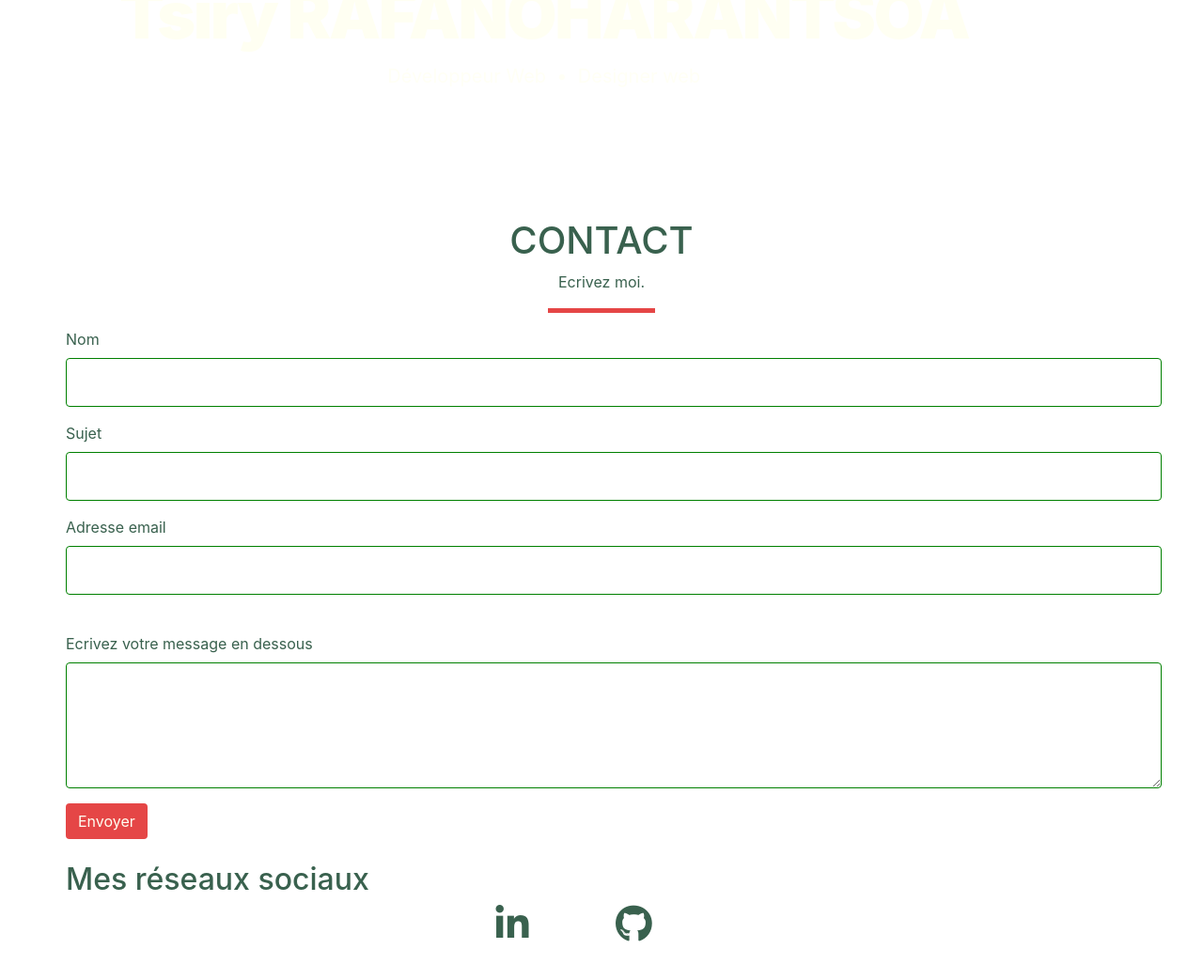
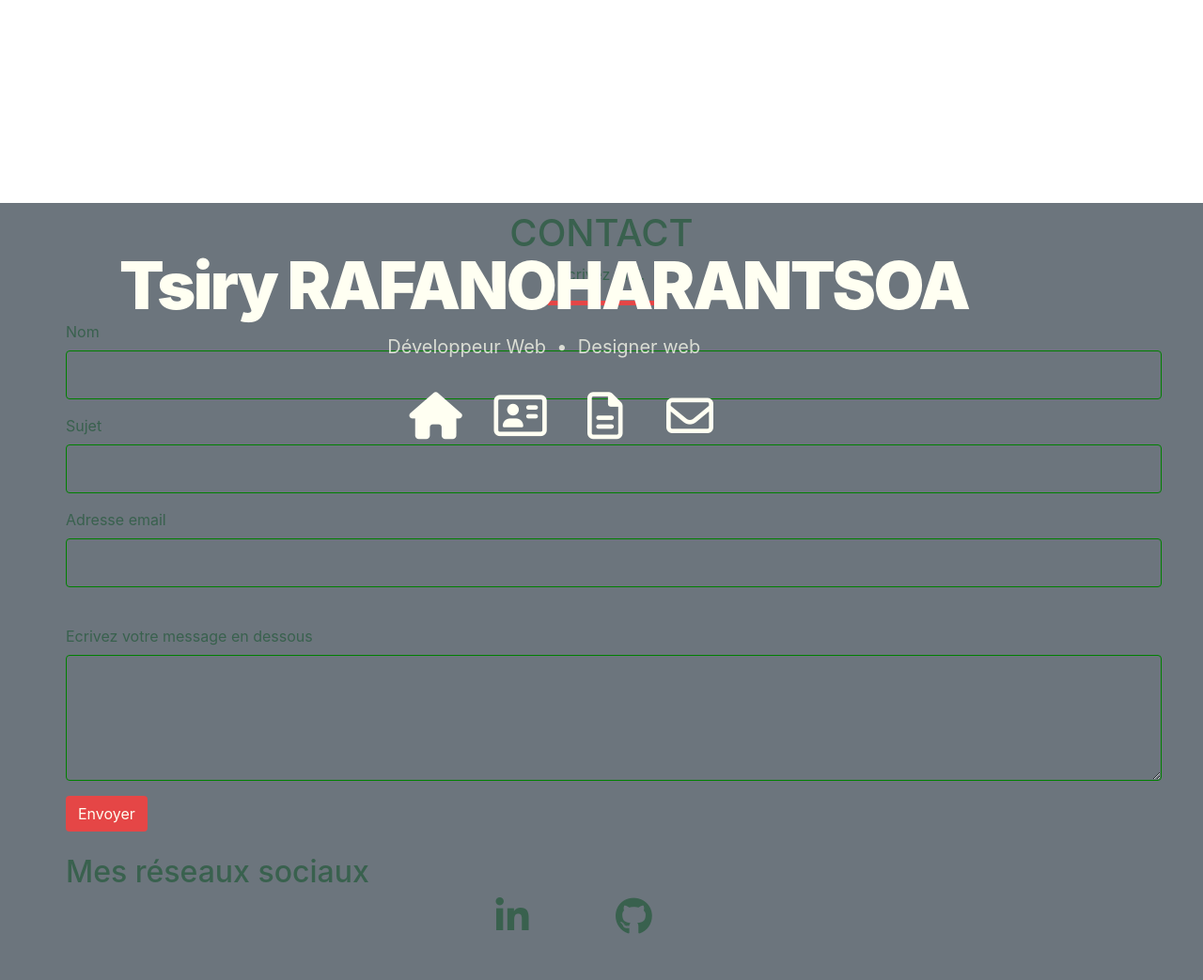
Before and after one commit to TRAFANOHARANTSOA/monportfolio, a PHP site: page /contacform.php in a window 1280 px wide. Shown: the whole page at 94% size. After the commit the page ends 994 px from the top, so only its background shows below. Run offline with PHP 8.4, Linux system fonts and the light colour scheme; some libraries are stand-ins or nearby versions.

Commit message:
modif position header

```diff
--- a/contacform.php
+++ b/contacform.php
@@ -1,8 +1,7 @@
 <?php session_start();?>
 <?php include 'header.php' ?>
-<section id="contact">
-
-            <div class="container  bg-transparent pt-2">
+<section id="contact" class="bg-secondary">
+    <div class="container  bg-transparent pt-2 formcontainer">
       <div class="page-header text-center">
         <h1>CONTACT</h1>
         <p>Ecrivez moi.</p>
--- a/header.php
+++ b/header.php
@@ -21,7 +21,7 @@
                 <ul class="">
                   <li><a href="index.php" class="icon brands"><i class="fas fa-home "></i><span class="label">Home</span></a></li>
                   <li><a href="#" class="icon brands "><i class="fas fa-address-card "></i><span class="label">A propos</span></a></li>
-                  <li><a href="#" class="icon brands "><i class="fas fa-wallet "></i><span class="label">Portfolio</span></a></li>
+                  <li><a href="#" class="icon brands "><i class="far fa-file-alt"></i><span class="label">Portfolio</span></a></li>
                   <li><a href="contacform.php" class="icon brands "><i class="fas fa-envelope" > </i><span class="label">Contact</span></a></li>
                 </ul>
               </nav>
--- a/main.css
+++ b/main.css
@@ -10,7 +10,6 @@ li a i{
 -webkit-transition: border-color 0.2s ease-in-out;
 -ms-transition: border-color 0.2s ease-in-out;
 transition: border-color 0.2s ease-in-out;
-border-bottom: dotted 1px;
 color: inherit;
 outline: 0;
 text-decoration: none;
@@ -18,9 +17,16 @@ text-decoration: none;
 a i:hover {
 border-color: transparent;
 }
-.fas{
-color:#FFFF;
+.fas, .far{
+color:#FFFFF2;
 font-size: 50px!important;
+}
+
+.fa-address-card, .fa-envelope{
+  font-weight: 500!important;
+}
+.fa-wallet{
+  font-weight: 600!important;
 }
 /* Wrapper */
 
@@ -50,7 +56,7 @@ width: 100%;
 
 #bg {
 -webkit-animation: bg 60s linear infinite;
-animation: bg 60s linear infinite;
+animation: bg 180s linear infinite;
 -webkit-backface-visibility: hidden;
 backface-visibility: hidden;
 -webkit-transform: translate3d(0,0,0);
@@ -78,7 +84,7 @@ transform: translate3d(-2250px,0,0);
 }
 
 #bg {
-background-size: 1600px auto;
+background-size: 1900px auto;
 width:7000px;
 }
 
@@ -163,7 +169,7 @@ opacity: 1;
 }
 }
 
-#header {
+#header, #header_contact {
 -webkit-animation: header 1s 2.25s forwards;
 animation: header 1s 2.25s forwards;
 -webkit-backface-visibility: hidden;
@@ -175,7 +181,7 @@ display: inline-block;
 opacity: 0;
 position: relative;
 text-align: center;
-top: -1em;
+top: 8em;
 vertical-align: middle;
 width: 90%;
 z-index: 999;
@@ -307,10 +313,25 @@ background-color: rgba(255, 255, 255, 0.35);
 color: #fff;
 }
 
-
-
 #header nav a span {
 display: none;
+}
+
+@media (){
+  #header_contact {
+    top : 2em;
+    }
+    #header h1 {
+    color:#39614E;
+    }
+
+    #header p {
+    color:#e54646;
+    }
+    .fas, .far{
+    color:#39614E;
+    font-size: 50px!important;
+    }
 }
 /*a/
 a {
@@ -350,8 +371,10 @@ font-weight: 400;
 /*CONTACT*/
 #contact{
 z-index: 999;
-margin-top: 25vh;
 color: #39614E;
+}
+.formcontainer{
+  margin-top:24vh;
 }
 .rupture {
   height:5px;
```
Lines whose indentation alone changed are shown as unchanged.
